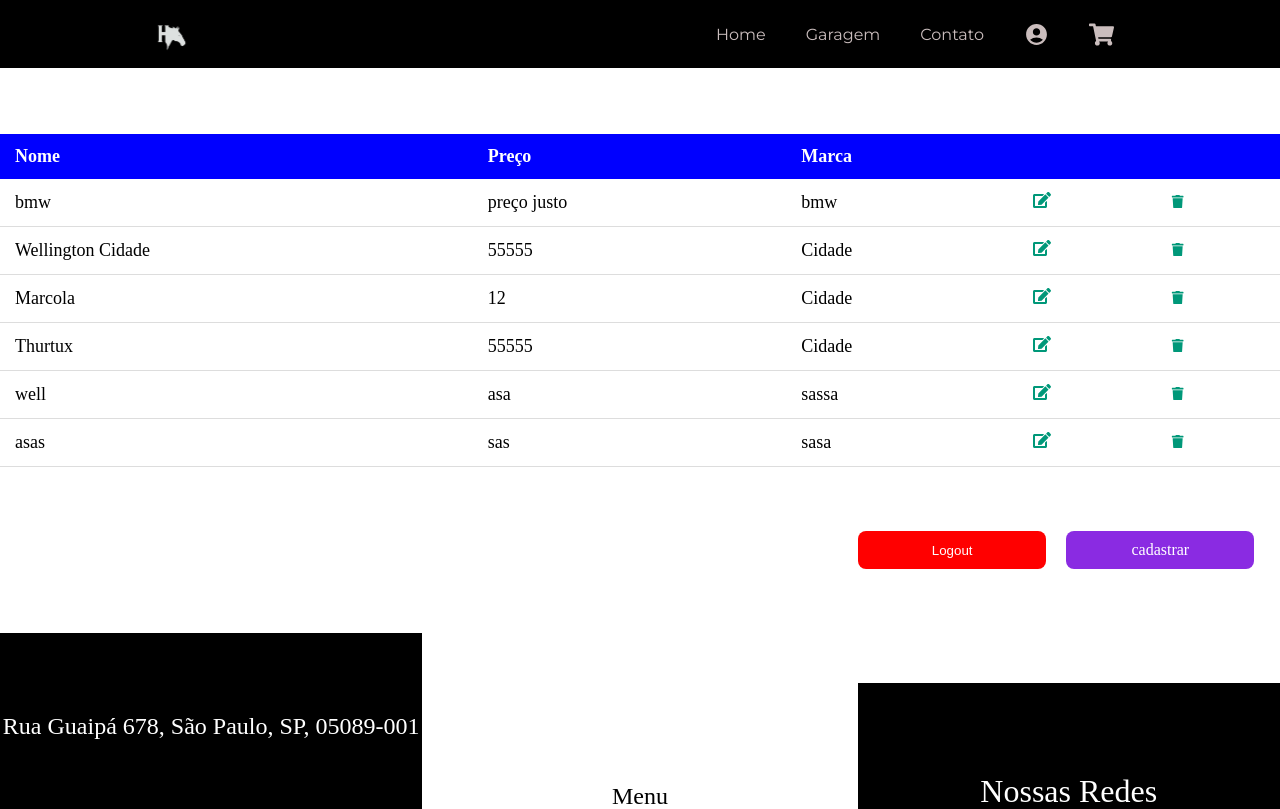
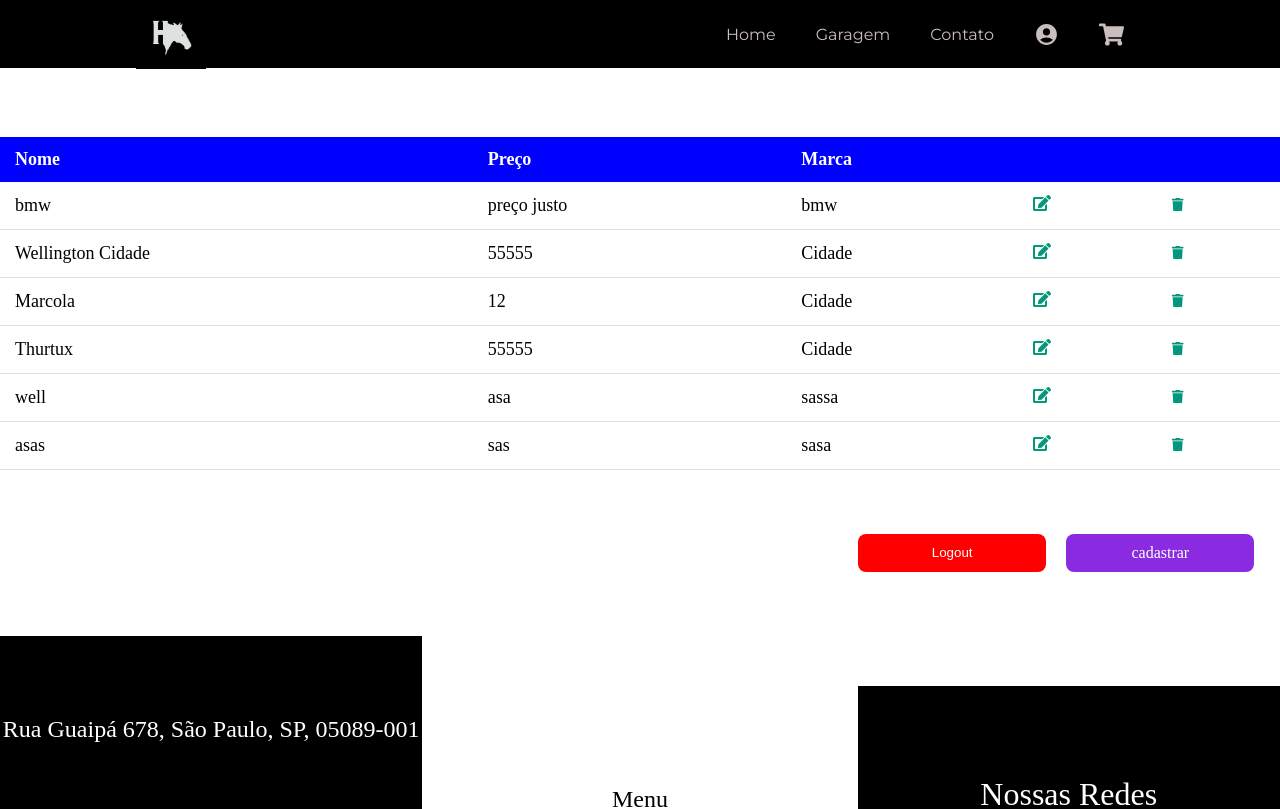
Before and after one commit to lucasma1a/HoistenerTCC, a React (Vite) app: page /lista in a window 1280 px wide. Shown: the top 809 px of the page. Built offline with nearby package versions, Linux system fonts and the light colour scheme; data requests are answered from the project's data file.

Commit message:
ajuste merge

```diff
--- a/src/css/style.css
+++ b/src/css/style.css
@@ -31,12 +31,13 @@
 
 .nav-navbar-img {
     margin-top: 1%;
+    width: 60%;
 }
 
 .nav-navbar ul .nav-navbar-img img{
     margin-right: 500px;
     text-decoration: none;
-    width: 50px;
+    width: 70px;
 }
 
 
```
